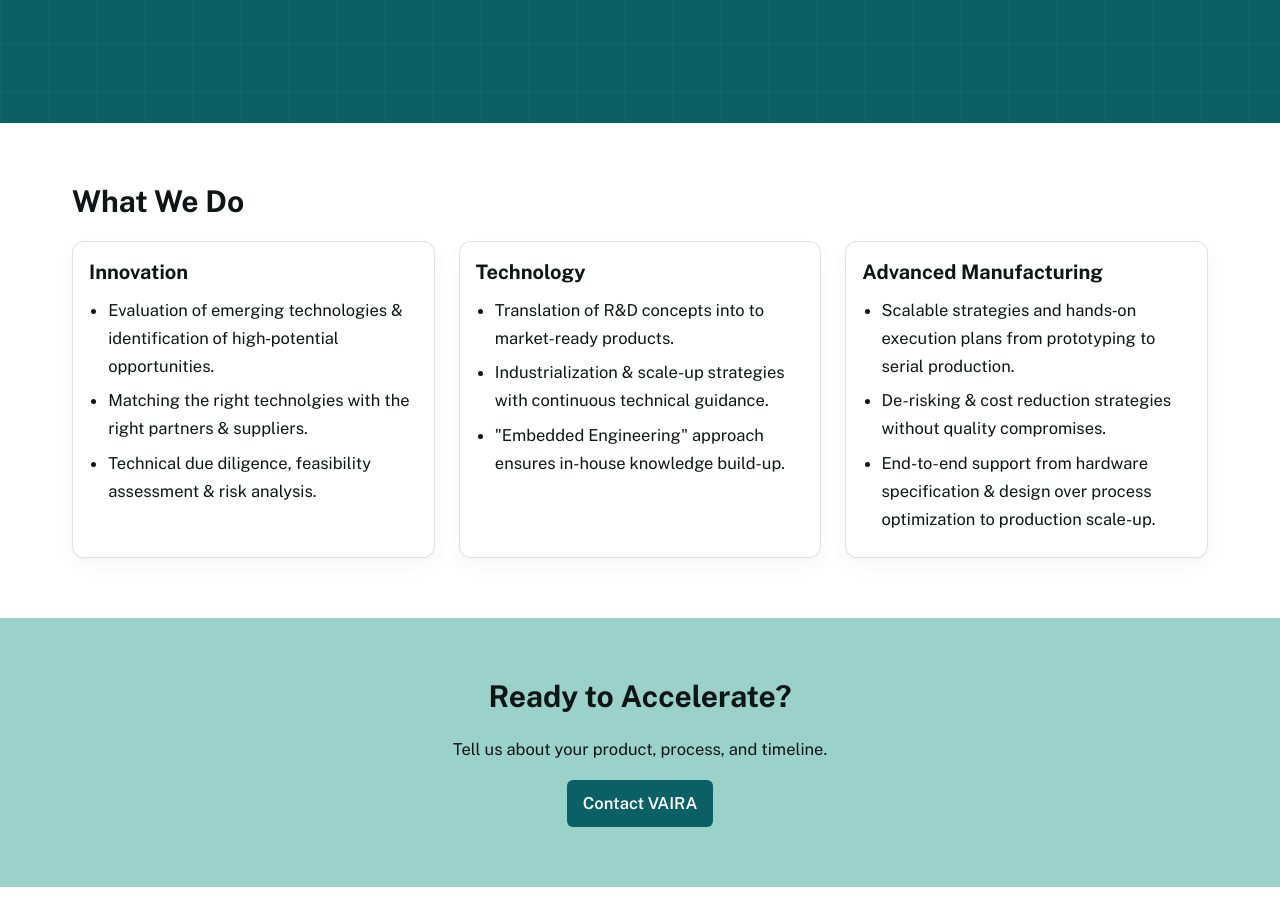
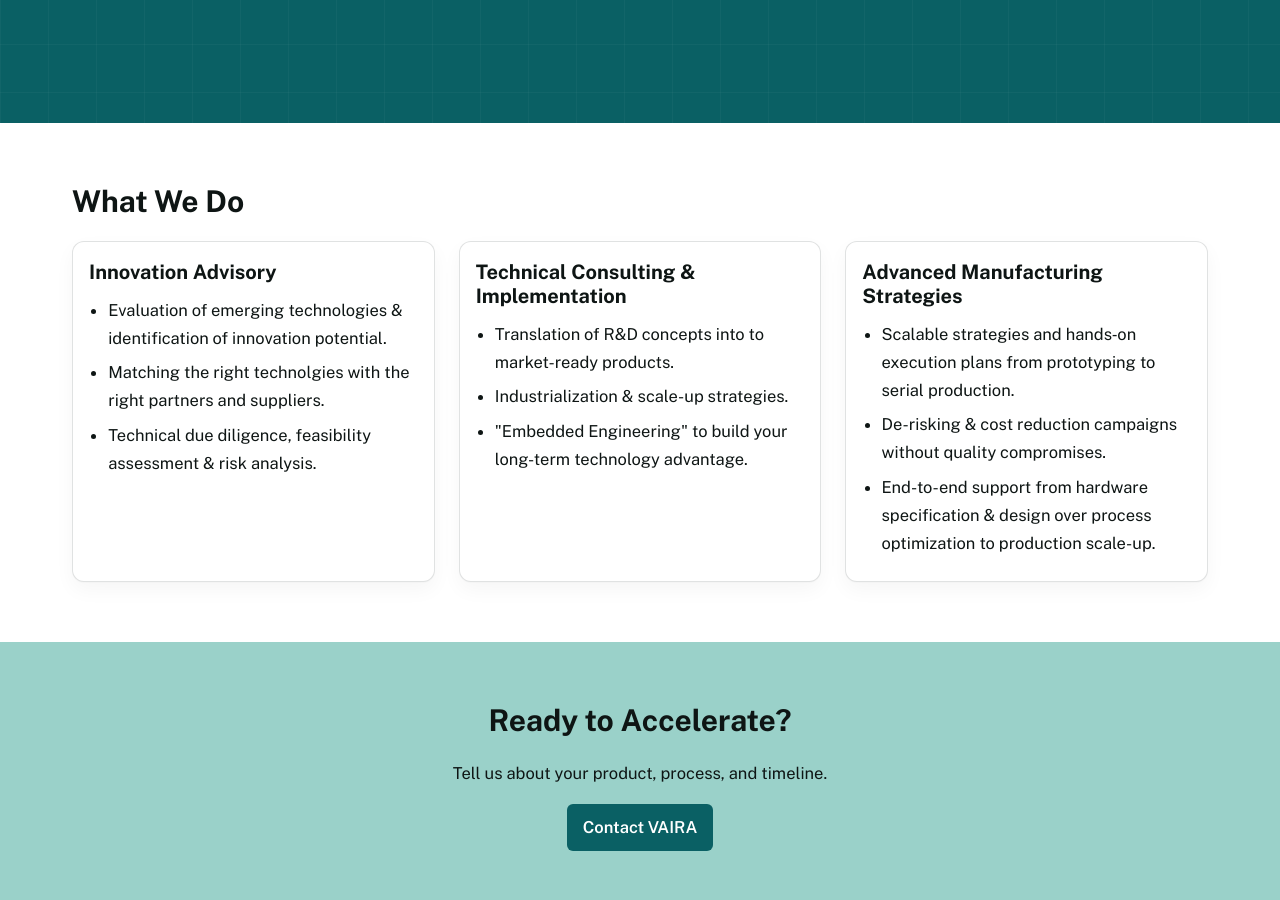
Before and after one commit to raphaelheeb/vaira-advisory, a Jekyll site: the page built from index.html, in a window 1280 px wide and 900 px high, scrolled down 584 px. Built offline with Jekyll 4.4.1, drawn with Linux system fonts in a browser that asks for light colours.

Commit message:
Update index.html

```diff
--- a/index.html
+++ b/index.html
@@ -81,14 +81,14 @@
 
       <div class="card">
         <h3>
-          <span lang="en">Innovation</span><br>
-          <span lang="de" class="small">Innovation</span>
+          <span lang="en">Innovation Advisory</span><br>
+          <span lang="de" class="small">Innovationsberatung</span>
         </h3>
         <ul>
-          <li lang="en">Evaluation of emerging technologies &amp; identification of high‑potential opportunities.</li>
-          <li lang="de">Bewertung neuer Technologien &amp; Chancenidentifikation.</li>
-          <li lang="en">Matching the right technolgies with the right partners &amp; suppliers.</li>
-          <li lang="de">Die richtigen Technolgien mit den richtigen Partnern &amp; Lieferanten zusammenbringen.</li>
+          <li lang="en">Evaluation of emerging technologies &amp; identification of innovation potential.</li>
+          <li lang="de">Bewertung neuer Technologien und Identifikation von Innovationspotenzialen.</li>
+          <li lang="en">Matching the right technolgies with the right partners and suppliers.</li>
+          <li lang="de">Die richtigen Technolgien mit den richtigen Partnern und Lieferanten zusammenbringen.</li>
           <li lang="en">Technical due diligence, feasibility assessment &amp; risk analysis.</li>
           <li lang="de">Technische Due-Diligence, Machbarkeitsbewertungen &amp; Risikoanalysen.</li>
         </ul>
@@ -96,31 +96,31 @@
 
       <div class="card">
         <h3>
-          <span lang="en">Technology</span><br>
-          <span lang="de" class="small">Technologie</span>
+          <span lang="en">Technical Consulting &amp; Implementation</span><br>
+          <span lang="de" class="small">Technische Beratung &amp; Implementierung</span>
         </h3>
         <ul>
           <li lang="en">Translation of R&amp;D concepts into to market-ready products.</li>
           <li lang="de">Überführung von F&amp;E‑Konzepten in marktfähige Produkte.</li>
-            <li lang="en">Industrialization &amp; scale-up strategies with continuous technical guidance.</li>
-          <li lang="de">Industrialisierungs- und Scale-Up-Strategien mit kontinuierlicher technischer Betreuung.</li>
-            <li lang="en">"Embedded Engineering" approach ensures in-house knowledge build-up.</li>
-          <li lang="de">"Eingebettetes Engineering" Ansatz garantiert internen Knowhow-Aufbau.</li>
+            <li lang="en">Industrialization &amp; scale-up strategies.</li>
+          <li lang="de">Industrialisierungs- und Scale-Up-Strategien.</li>
+            <li lang="en">"Embedded Engineering" to build your long-term technology advantage.</li>
+          <li lang="de">"Eingebettetes Engineering" für nachhaltigen Technolgievorsprung.</li>
         </ul>
       </div>
 
       <div class="card">
         <h3>
-          <span lang="en">Advanced Manufacturing</span><br>
-          <span lang="de" class="small">Fortschrittliche Fertigung</span>
+          <span lang="en">Advanced Manufacturing Strategies</span><br>
+          <span lang="de" class="small">Fortschrittliche Fertigungsstrategien</span>
         </h3>
         <ul>
           <li lang="en">Scalable strategies and hands‑on execution plans from prototyping to serial production.</li>
           <li lang="de">Skalierbare Strategien und praxisnahe Umsetzungspläne vom Prototpying bis zur Serienfertigung.</li>
-           <li lang="en">De-risking &amp; cost reduction strategies without quality compromises.</li>
-          <li lang="de">Strategien zur Risikominderung und Kostenreduktion ohne Qualitätskompromisse.</li>
+           <li lang="en">De-risking &amp; cost reduction campaigns without quality compromises.</li>
+          <li lang="de">Kampagnen zur Risikominderung und Kostenreduktion ohne Qualitätskompromisse.</li>
            <li lang="en">End-to-end support from hardware specification &amp; design over process optimization to production scale-up.</li>
-          <li lang="de">Durchgängige Unterstützung von der Maschinenspezifikation &amp; -design über Prozessoptimierungen bis zum Scale-Up.</li>
+          <li lang="de">Durchgängige Unterstützung von Maschinenspezifikation &amp; -design über Prozessoptimierungen bis Scale-Up.</li>
         </ul>
       </div>
 
```
